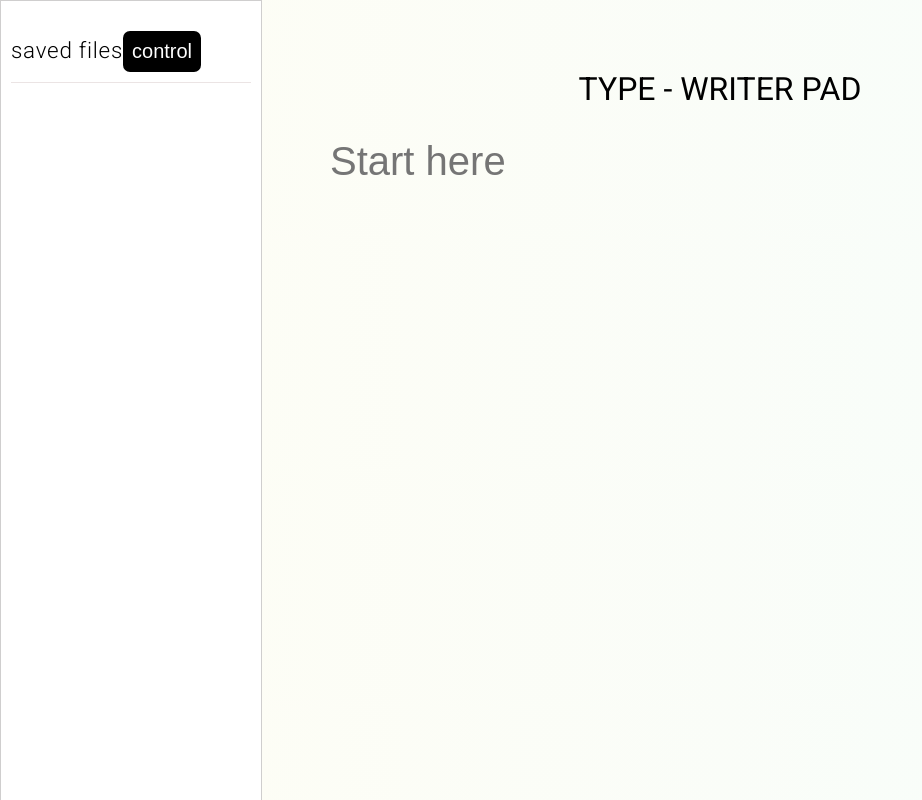
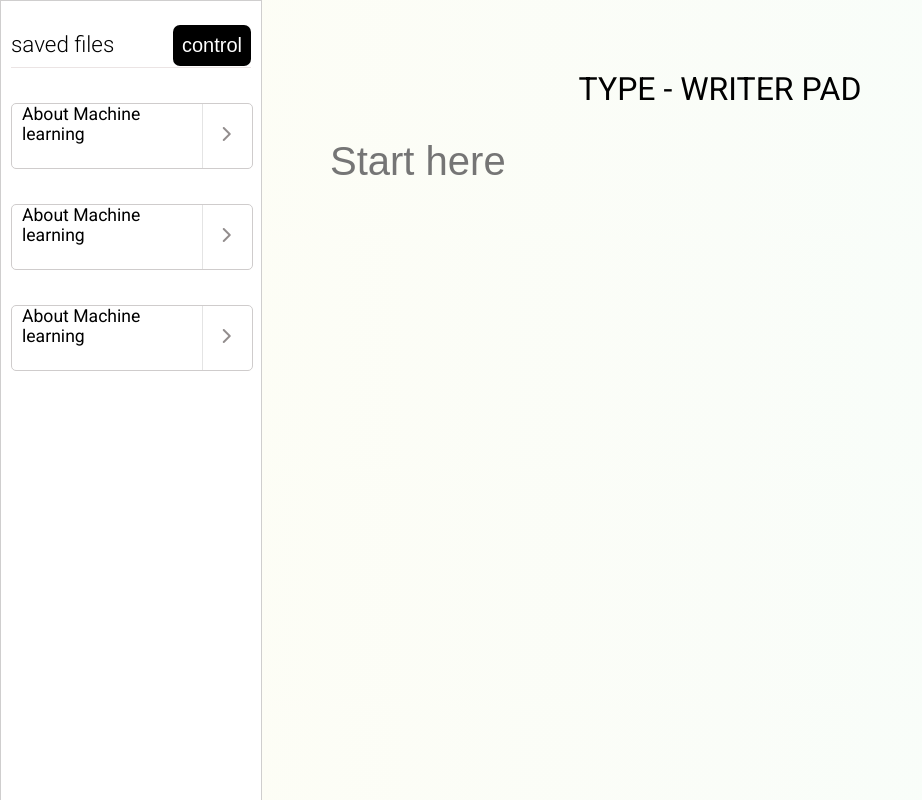
Before and after one commit to Abusayid693/Type-writer, a React (Create React App) app: page /saved-files in a window 1280 px wide. Shown: the whole page, without its empty margins (0-922 px from the left). Built offline with nearby package versions, Linux system fonts and the light colour scheme.

Commit message:
Side-bar updated

```diff
--- a/src/components/c-panel/Saved-files/saved-files.css
+++ b/src/components/c-panel/Saved-files/saved-files.css
@@ -1,25 +1,70 @@
-.cheader{
+@import url("https://fonts.googleapis.com/css2?family=Roboto:wght@300;400;500;600;700;800&display=swap");
+.cheader {
   margin-top: 30px;
   border-bottom: 1px solid rgb(235, 228, 228);
   height: fit-content;
   padding-bottom: 10px;
-
+  margin-bottom: 30px;
+  position: relative;
 }
-.cheader p{
+.cheader p {
   font-weight: 300;
   font-size: 1.4rem;
   display: inline-block;
+}
+p {
   margin: 0;
 }
-.cheader button{
+.cheader button {
   background-color: black;
   color: white;
   display: inline-block;
   border: none;
   font-size: 1.25rem;
-    margin: 0 0 0 0;
-    /* float:right; */
+  margin: 0;
   padding: 9px;
   border-radius: 7px;
   cursor: pointer;
+  position: absolute;
+  right: 0;
+  bottom: 3%;
 }
+.file {
+  width: 100%;
+  height: 4rem;
+  border: 1.5px solid rgb(207, 204, 204);
+  border-radius: 5px;
+  margin: 35px 0;
+}
+.file .top {
+  height: 4rem;
+  display: inline-block;
+  width: 75%;
+  font-weight: 400;
+  font-size: 1.1rem;
+  padding-left: 10px;
+  border-right: 1px solid rgb(228, 228, 228);
+  transition: 0.3s;
+  cursor: pointer;
+}
+
+.file .bottom {
+  height: 4rem;
+  display: inline-block;
+  width: 19%;
+  text-align: center;
+  margin: 0;
+}
+
+.bottom a {
+  color: rgb(146, 141, 141);
+  margin: 0;
+  transition: 0.1s;
+  cursor: pointer;
+}
+.bottom a:hover {
+  color: rgb(211, 204, 204);
+}
+.file .top:hover {
+  background-color: rgb(250, 246, 246);
+}
--- a/src/components/c-panel/Saved-files/saved-files.jsx
+++ b/src/components/c-panel/Saved-files/saved-files.jsx
@@ -2,10 +2,23 @@ import React from "react";
 import "./saved-files.css";
 import { Link } from "react-router-dom";
 
+const file1 = {
+  title: "About Machine learning",
+  date: "2nd oct 2021",
+};
 
-
-
-
+function File() {
+  return (
+    <div className="file">
+      <div className="top">
+        <p>{file1.title}</p>
+      </div>
+      <div className="bottom">
+       <a> <i class="fas fa-chevron-right"></i></a>
+      </div>
+    </div>
+  );
+}
 
 class SavedFiles extends React.Component {
   state = {
@@ -29,8 +42,13 @@ class SavedFiles extends React.Component {
         <div className="cheader">
           <p>saved files</p>
           <Link to="/">
-          <button>control</button></Link>
+            <button>control</button>
+          </Link>
         </div>
+        <File />
+        <File />
+        <File />
+
       </div>
     );
   }
--- a/src/components/index.css
+++ b/src/components/index.css
@@ -34,7 +34,7 @@ h3{
 h4{
   font-size: 1.2rem;
 }
-p{
+.pad p{
   margin:10px 0;
   font-weight: 300;
   letter-spacing: 0.02cm;
```
Also changed, not shown: src/components/c-panel/General/control.jsx (+4 -19 lines), src/components/c-panel/c-panel-routes.jsx (+1 -13 lines). Lines whose indentation alone changed are shown as unchanged.
